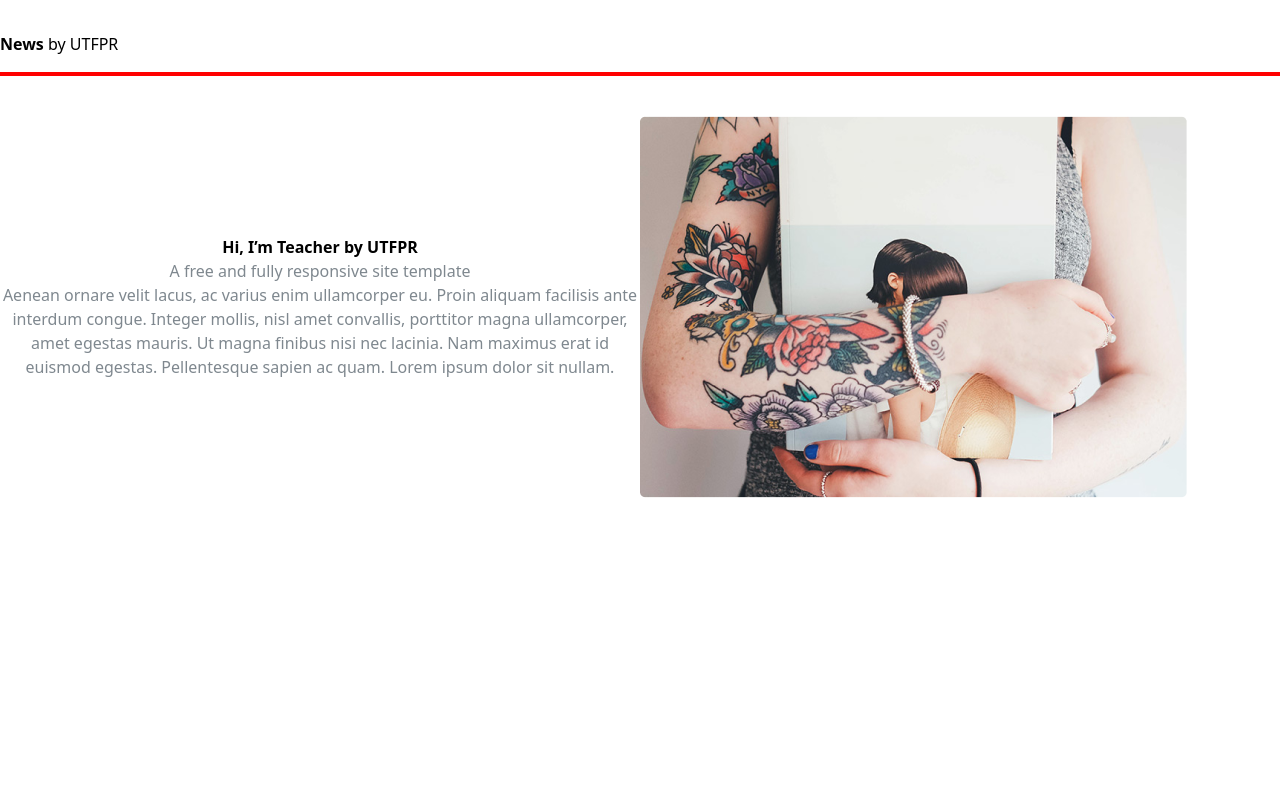
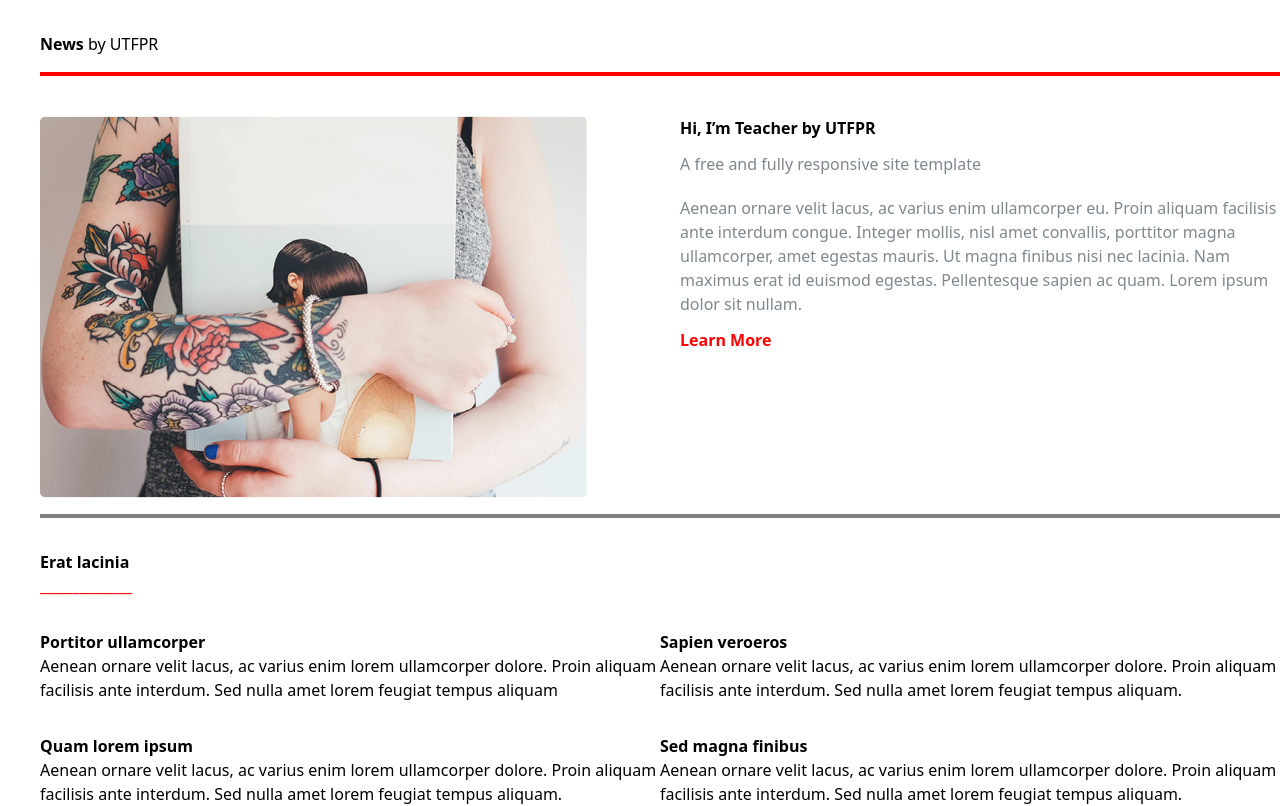
Before and after one commit to NJF289/prova1, a Next.js app: page / in a window 1280 px wide. Built offline with nearby package versions, Linux system fonts and the light colour scheme.

Commit message:
fix:content

```diff
--- a/app/components/Banner.tsx
+++ b/app/components/Banner.tsx
@@ -1,15 +1,13 @@
 export default function Banner() {
     return (
-        <div className=" mt-4 border-t-4 border-[red] grid grid-cols-2 items-center">
-
-            <div >
-                <h1 className="font-bold mt-10" >Hi, I’m Teacher by UTFPR</h1>
-                <h3 className="text-[#7F888F]">A free and fully responsive site template</h3>
-                <p className="text-[#7F888F]">Aenean ornare velit lacus, ac varius enim ullamcorper eu. Proin aliquam facilisis ante interdum congue. Integer mollis, nisl amet convallis, porttitor magna ullamcorper, amet egestas mauris. Ut magna finibus nisi nec lacinia. Nam maximus erat id euismod egestas. Pellentesque sapien ac quam. Lorem ipsum dolor sit nullam.</p>
+        <div className=" mt-4 border-t-4 border-[red]  grid-cols-2 md:grid">
+            <div className=" mt-10 dl-3"><img src="/img/pic10.png" alt="" /></div>
+            <div className="text-left md:ml-5">
+                <h1 className=" font-bold mt-10" >Hi, I’m Teacher by UTFPR</h1>
+                <h3 className=" mt-3 text-[#7F888F] ">A free and fully responsive site template</h3>
+                <p className=" mt-5 text-[#7F888F]">Aenean ornare velit lacus, ac varius enim ullamcorper eu. Proin aliquam facilisis ante interdum congue. Integer mollis, nisl amet convallis, porttitor magna ullamcorper, amet egestas mauris. Ut magna finibus nisi nec lacinia. Nam maximus erat id euismod egestas. Pellentesque sapien ac quam. Lorem ipsum dolor sit nullam.</p>
+                <button className="btn mt-3 text-[red] font-bold ; ">Learn More</button>
             </div>
-            <div className="mt-10"><img src="/img/pic10.png" alt="" /></div>
-
-
         </div>
 
     )
--- /dev/null
+++ b/app/components/Content.tsx
@@ -0,0 +1,29 @@
+export default function Content() {
+    return (
+        <div className=" mt-4 border-t-4 border-[gray]">
+            <p className="font-bold text-left mt-8">Erat lacinia</p>
+            <p className="font-bold text-left text-[red]">______________</p>
+            <div className=" grid-cols-2 md:grid">
+            <div className="text-left mt-8">
+                <h1 className="font-bold">Portitor ullamcorper</h1>
+                <p>Aenean ornare velit lacus, ac varius enim lorem ullamcorper dolore. Proin aliquam facilisis ante interdum. Sed nulla amet lorem feugiat tempus aliquam</p>
+                </div>
+
+                <div className="text-left mt-8">
+                <h1 className="font-bold">Sapien veroeros</h1>
+                <p>Aenean ornare velit lacus, ac varius enim lorem ullamcorper dolore. Proin aliquam facilisis ante interdum. Sed nulla amet lorem feugiat tempus aliquam.</p>
+                    </div>
+
+                <div className="text-left mt-8">
+                <h1 className="font-bold">Quam lorem ipsum</h1>
+                <p>Aenean ornare velit lacus, ac varius enim lorem ullamcorper dolore. Proin aliquam facilisis ante interdum. Sed nulla amet lorem feugiat tempus aliquam.</p>
+                    </div>
+
+                    <div className="text-left mt-8">
+                <h1 className="font-bold">Sed magna finibus</h1>
+                <p>Aenean ornare velit lacus, ac varius enim lorem ullamcorper dolore. Proin aliquam facilisis ante interdum. Sed nulla amet lorem feugiat tempus aliquam.</p>
+                    </div>
+        </div>
+        </div>
+    )
+}
--- a/app/layout.tsx
+++ b/app/layout.tsx
@@ -16,7 +16,7 @@ export default function RootLayout({
 }>) {
   return (
     <html lang="en">
-      <body className="text-center max-w-[1440px] ">{children}</body>
+      <body className="ml-10 text-center max-w-[1440px] ">{children}</body>
     </html>
   );
 }
--- a/app/page.tsx
+++ b/app/page.tsx
@@ -1,12 +1,13 @@
 
 import Header from "./components/Header";
 import Banner from "./components/Banner";
-
+import Content from "./components/Content";
 export default function Home() {
   return (
     <div>
        <Header/>
        <Banner/>
+       <Content/>
        </div>
 );
 }
```
Also changed, not shown: public/img/diamante.png (added).
